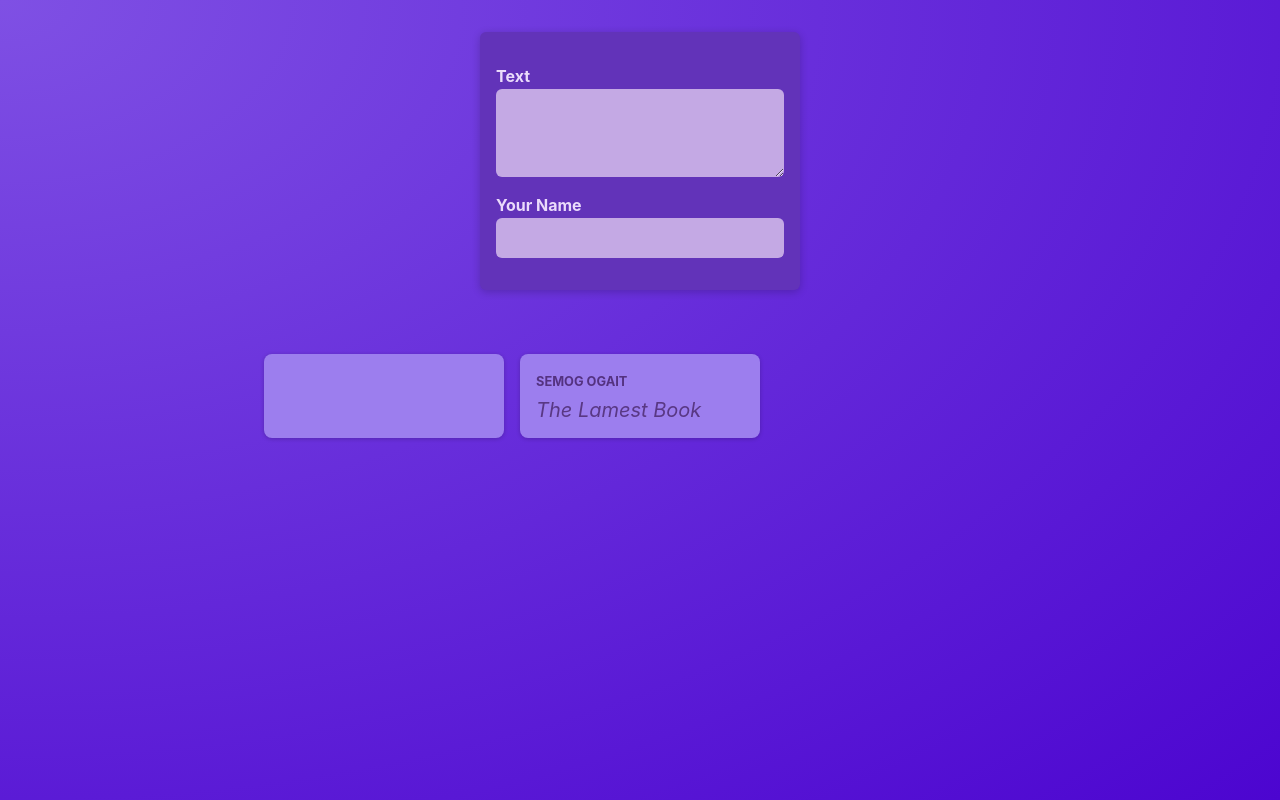
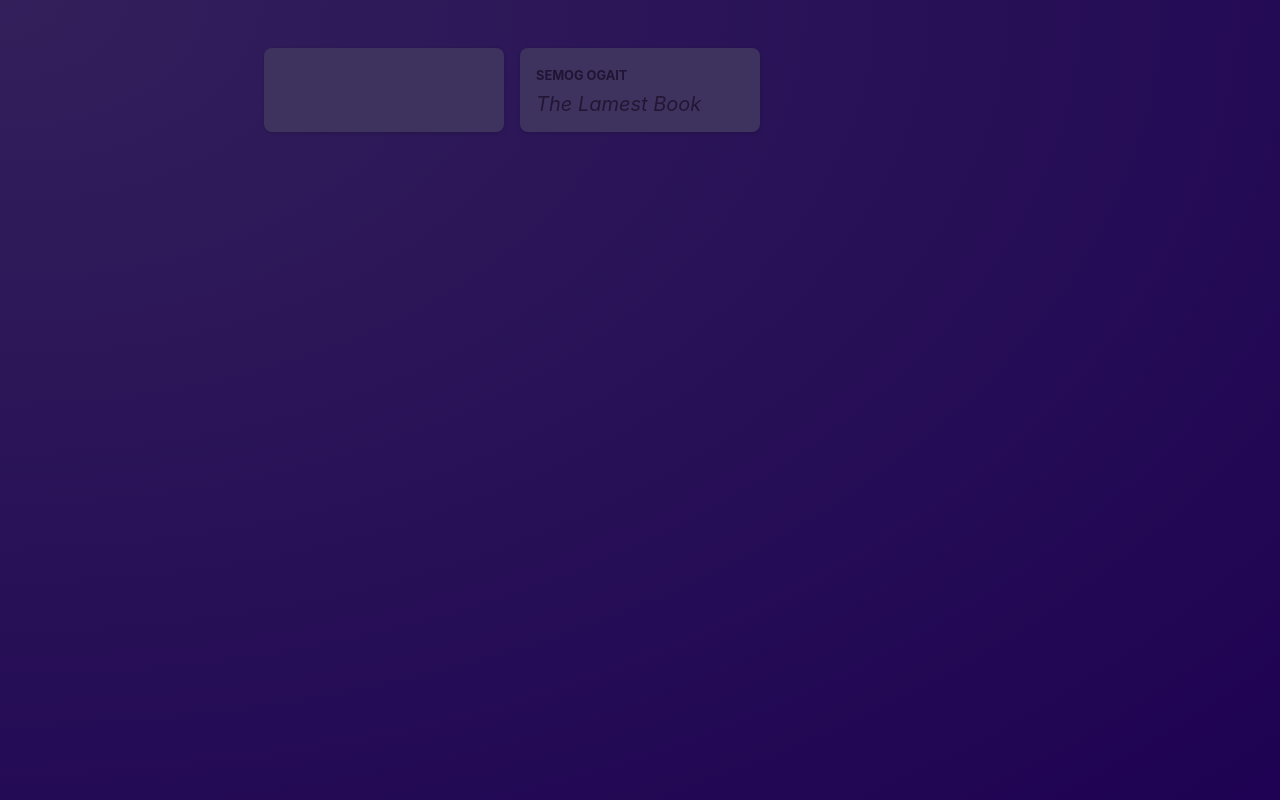
Before and after one commit to Shamoleambo/r-core-features, a React (Create React App) app: page / in a window 1280 px wide. Built offline with nearby package versions, Linux system fonts and the light colour scheme.

Commit message:
create Modal component and render it

```diff
--- /dev/null
+++ b/src/components/Modal.jsx
@@ -0,0 +1,13 @@
+import classes from './Modal.module.css'
+
+function Modal({ children }) {
+  return (
+    <>
+      <div className={classes.backdrop}>
+        <dialog className={classes.modal}>{children}</dialog>
+      </div>
+    </>
+  )
+}
+
+export default Modal
--- /dev/null
+++ b/src/components/Modal.module.css
@@ -0,0 +1,17 @@
+.backdrop {
+  position: fixed;
+  top: 0;
+  left: 0;
+  width: 100%;
+  height: 100vh;
+  background-color: rgba(0, 0, 0, 0.6);
+  z-index: 1;
+}
+
+.modal {
+  border: none;
+  border-radius: 6px;
+  box-shadow: 0 2px 8px rgba(0, 0, 0, 0.2);
+  overflow: hidden;
+  z-index: 1;
+}
--- a/src/components/PostsList.jsx
+++ b/src/components/PostsList.jsx
@@ -1,6 +1,7 @@
 import { useState } from 'react'
 import NewPost from './NewPost'
 import Post from './Post'
+import Modal from './Modal'
 import classes from './PostsList.module.css'
 
 function PostsList() {
@@ -16,10 +17,12 @@
 
   return (
     <>
-      <NewPost
-        onChangeBody={bodyChangeHandler}
-        onChangeAuthor={authorChangeHandler}
-      />
+      <Modal>
+        <NewPost
+          onChangeBody={bodyChangeHandler}
+          onChangeAuthor={authorChangeHandler}
+        />
+      </Modal>
       <ul className={classes.posts}>
         <Post author={author} body={body} />
         <Post author='Semog Ogait' body='The Lamest Book' />
```
